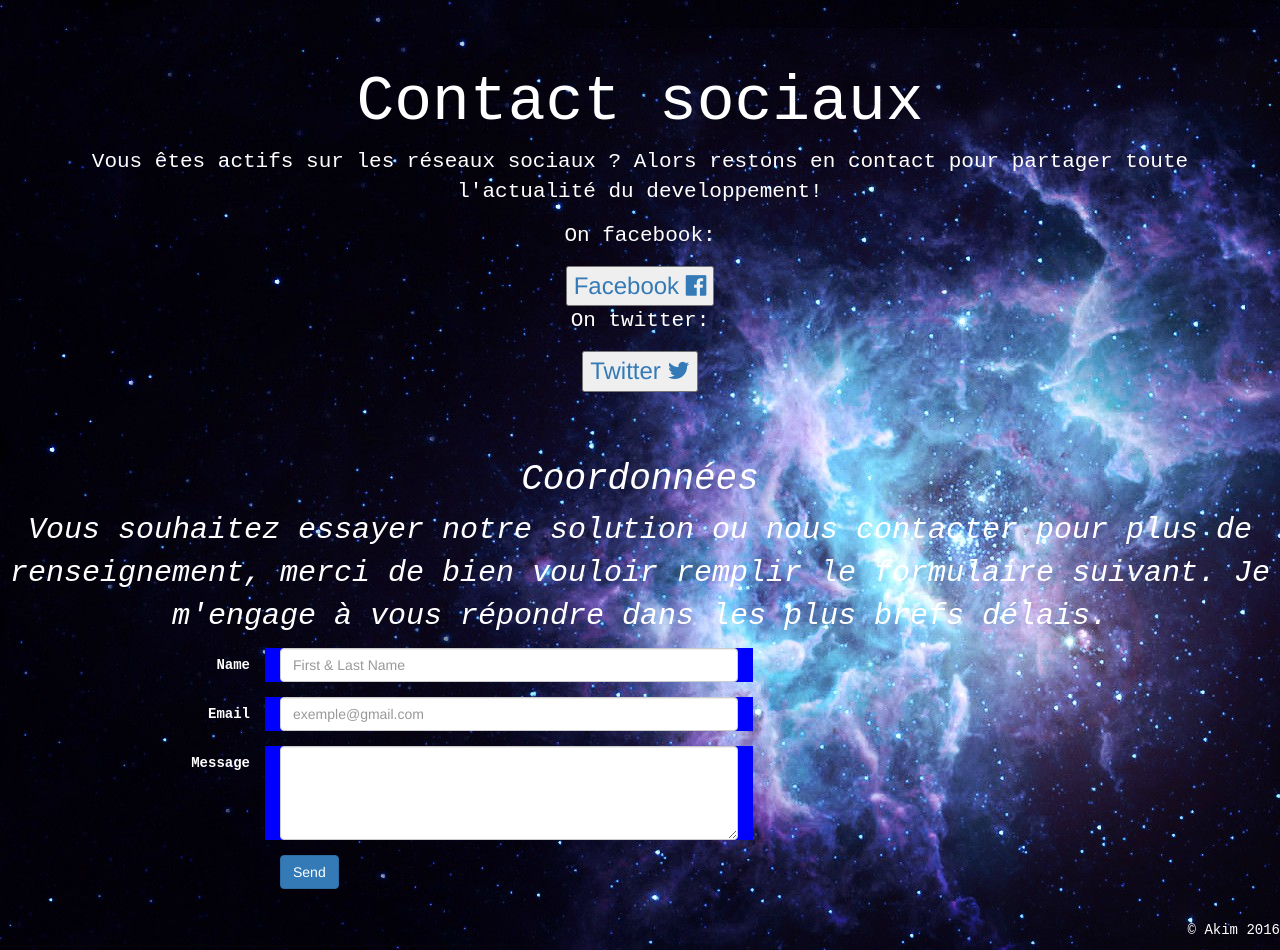
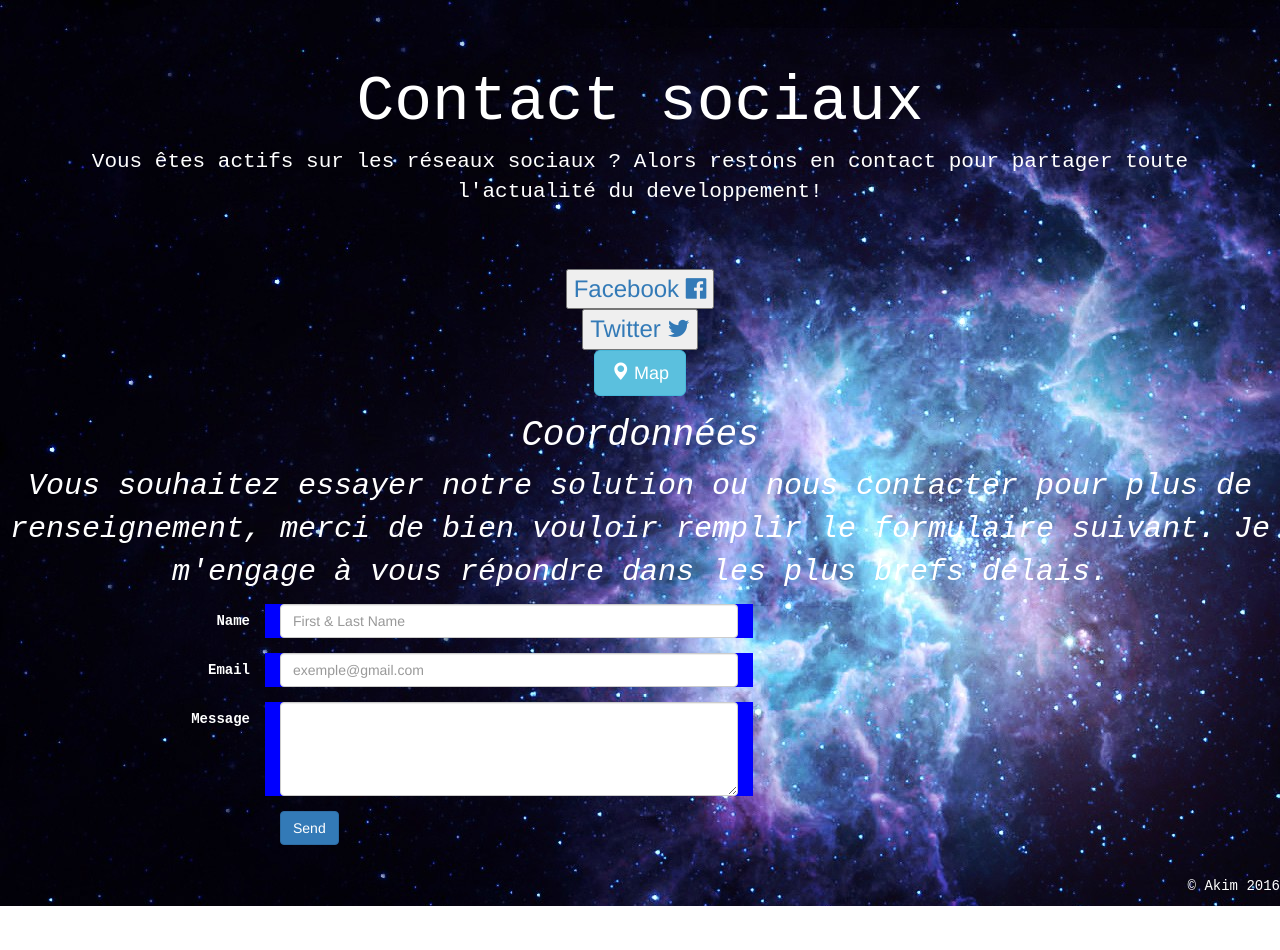
Before and after one commit to kikim5959/contact, a plain HTML site: page index.html in a window 1280 px wide. After the commit the page ends 906 px from the top, so only its background shows below. Drawn offline with Linux system fonts and the light colour scheme.

```diff
--- a/index.html
+++ b/index.html
@@ -23,24 +23,38 @@
     <div class="container">
         <h1 class="display-1">Contact sociaux</h1>
         <p class="lead">Vous êtes actifs sur les réseaux sociaux ? Alors restons en contact pour partager toute l'actualité du developpement!</p>
-        <p></p>
-        <p>On facebook:</p>
-        <a href="https://www.facebook.com/profile.php?id=100008261418522">
-            <button style="font-size:24px">Facebook <i class="fa fa-facebook-official"></i></button>
-        </a>
 
-        <p>On twitter:</p>
-        <a href="https://twitter.com/hoceheisenberg">
-            <button style="font-size:24px">Twitter <i class="fa fa-twitter"></i></button>
-        </a>
 
     </div>
 </div>
+<div class="button">
+    <a href="https://www.facebook.com/profile.php?id=100008261418522">
+        <center>
+            <button style="font-size:24px">Facebook <i class="fa fa-facebook-official"></i></button>
+        </center>
+    </a>
+
+
+
+    <a href="https://twitter.com/hoceheisenberg">
+
+        <center>
+            <button style="font-size:24px">Twitter <i class="fa fa-twitter"></i></button>
+        </center>
+
+    </a>
+
+
+    <center>
+        <a href="http://simplon.co/roubaix/" class="btn btn-info btn-lg">
+            <span class="glyphicon glyphicon-map-marker"></span> Map
+        </a>
+        <center>
+</div>
 <div class="center">
-    <h1>Coordonnées</h1>
-    <p class="leada">Vous souhaitez essayer notre solution ou nous contacter pour plus de renseignement, merci de bien vouloir remplir le formulaire suivant. Je m'engage à vous répondre dans les plus brefs
-        délais.
-    </p>
+<h1>Coordonnées</h1>
+<p class="leada">Vous souhaitez essayer notre solution ou nous contacter pour plus de renseignement, merci de bien vouloir remplir le formulaire suivant. Je m'engage à vous répondre dans les plus brefs délais.
+</p>
 
 
 </div>
@@ -89,7 +103,8 @@
     </div>
 </div>
 <footer>
-      <p>&copy; Akim 2016</p>
-    </footer>
+    <p>&copy; Akim 2016</p>
+</footer>
 </body>
+
 </html>
--- a/style.css
+++ b/style.css
@@ -1,46 +1,47 @@
 body {
     background: url(saw.jpg)
 }
-
 .jumbotron {
     background-color: transparent;
     text-align: center;
     margin-right: 120px;
     margin: 0px;
 }
-
 .jumbotron h1, p {
     color: white;
     text-align: center;
-    font-family:  monospace;
-
-  }
-
+    font-family: monospace;
+}
 
 /*coordoné et paragraphe*/
+
 .center {
     text-align: center;
-    font-style:  italic;
+    font-style: italic;
     font-family: monospace;
     font-size: 30px;
     color: white;
 }
 
 /*couleur des box du formulaire*/
+
 .col-sm-5 {
-background-color: blue;
+    background-color: blue;
+}
 
+/*police formulaire name email message*/
 
-}
-/*police formulaire name email message*/
 .col-sm-2 {
-color:white;
-font-family: monospace;
-
+    color: white;
+    font-family: monospace;
 }
 
 footer {
+    float: right;
+}
 
-float: right;
 
+button {
+
+  margin: auto;
 }
```
